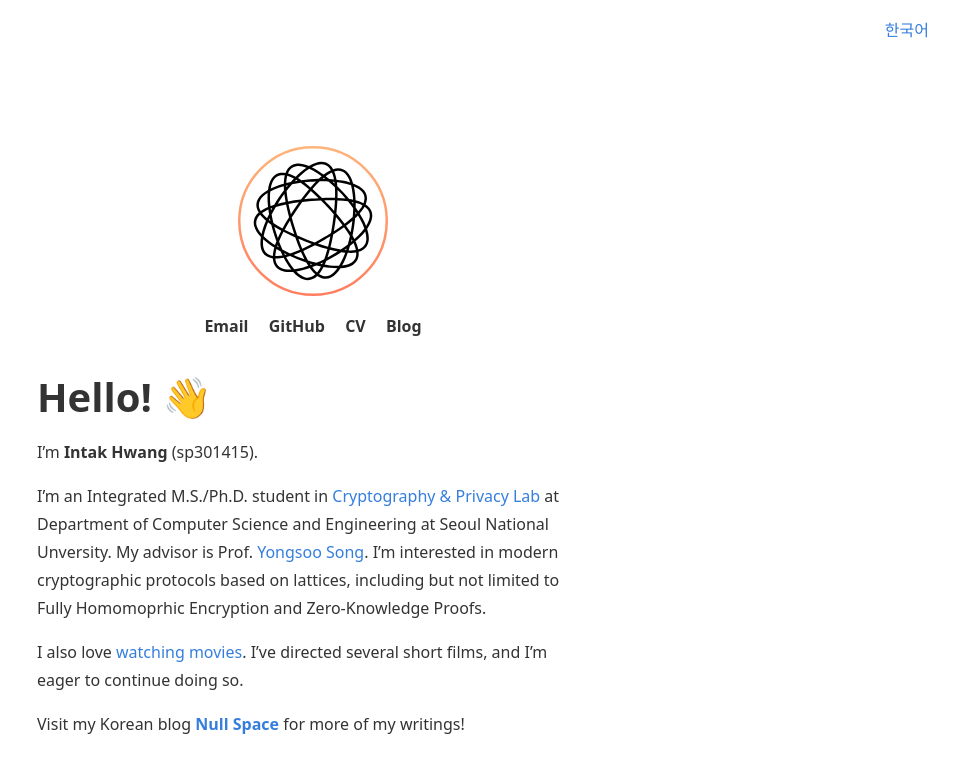
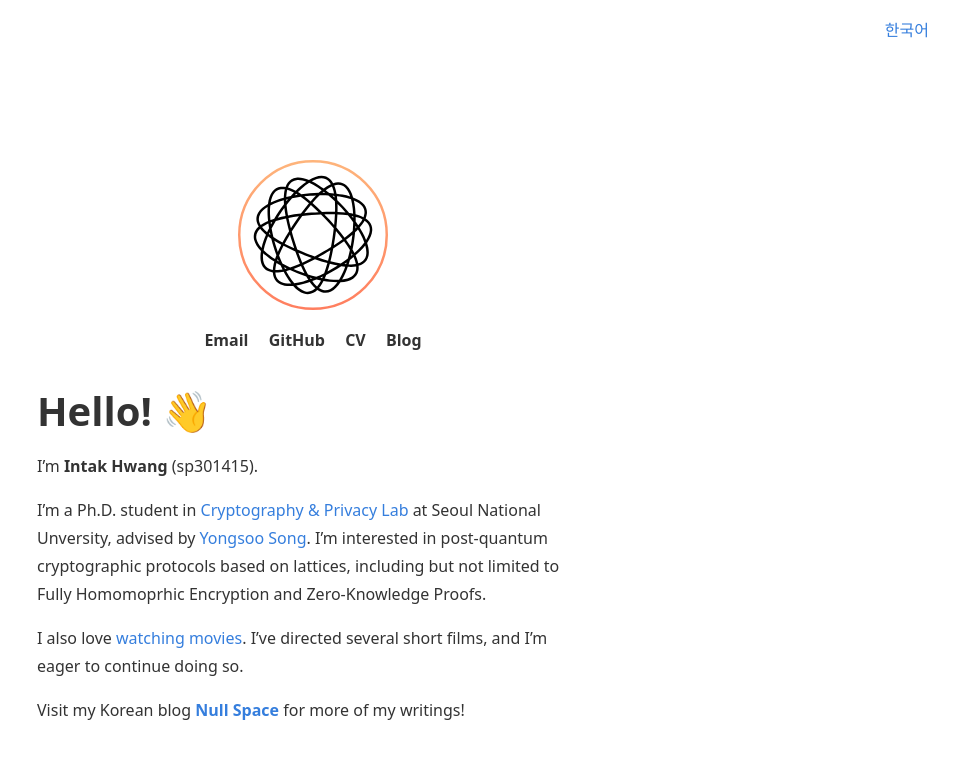
Before and after one commit to sp301415/sp301415-main-page, a Jekyll site: the page built from index.md, in a window 1280 px wide. Shown: the top 773 px of the page, without its empty margins (327-1280 px from the left). Built offline with Jekyll 4.4.1, drawn with Linux system fonts in a browser that asks for light colours.

Commit message:
CV 업데이트

```diff
--- a/index.md
+++ b/index.md
@@ -7,7 +7,7 @@ lang: en
 
 I'm **Intak Hwang** (sp301415).
 
-I'm an Integrated M.S./Ph.D. student in [Cryptography & Privacy Lab](https://crypto.snu.ac.kr) at Department of Computer Science and Engineering at Seoul National Unversity. My advisor is Prof. [Yongsoo Song](https://yongsoosong.github.io). I'm interested in modern cryptographic protocols based on lattices, including but not limited to Fully Homomoprhic Encryption and Zero-Knowledge Proofs.
+I'm a Ph.D. student in [Cryptography & Privacy Lab](https://crypto.snu.ac.kr) at Seoul National Unversity, advised by [Yongsoo Song](https://yongsoosong.github.io). I’m interested in post-quantum cryptographic protocols based on lattices, including but not limited to Fully Homomoprhic Encryption and Zero-Knowledge Proofs.
 
 I also love [watching movies](https://letterboxd.com/sp301415/). I've directed several short films, and I'm eager to continue doing so.
 
```
Also changed, not shown: 1 other file.
